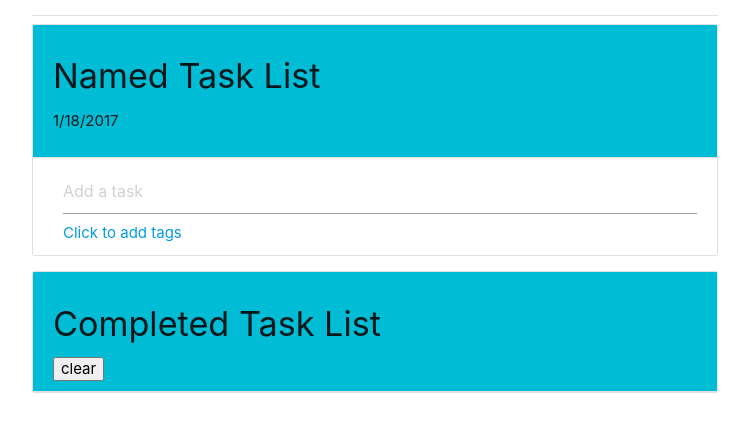
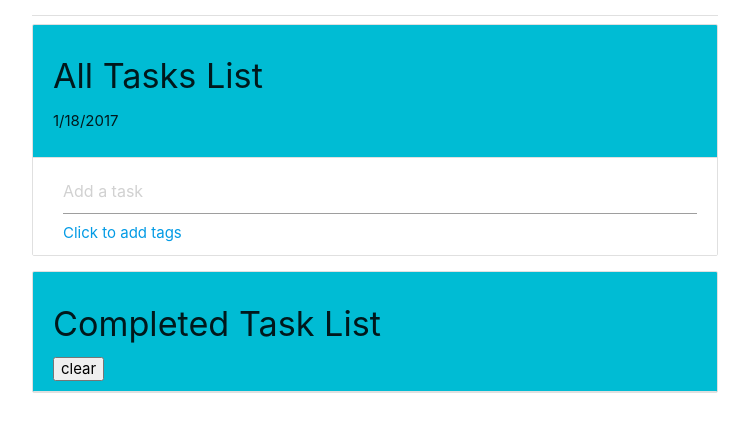
Before and after one commit to brianjleeofcl/Angular-to-do-list, a website: page public/list.html in a window 1280 px wide. Shown: the whole page, without its empty margins (415-1164 px from the left). Drawn offline with nearby package versions, Linux system fonts and the light colour scheme; no server answers.

Commit message:
Changed name of primary task list.

```diff
--- a/public/list.html
+++ b/public/list.html
@@ -22,7 +22,7 @@
             <div class="col s12">
               <ul id="all" class="collection with-header">
                   <li class="collection-header cyan">
-                      <h4 class="task-card-title">Named Task List</h4>
+                      <h4 class="task-card-title">All Tasks List</h4>
                       <p id="date"></p>
                   </li>
                   <li class="collection-item">
```
